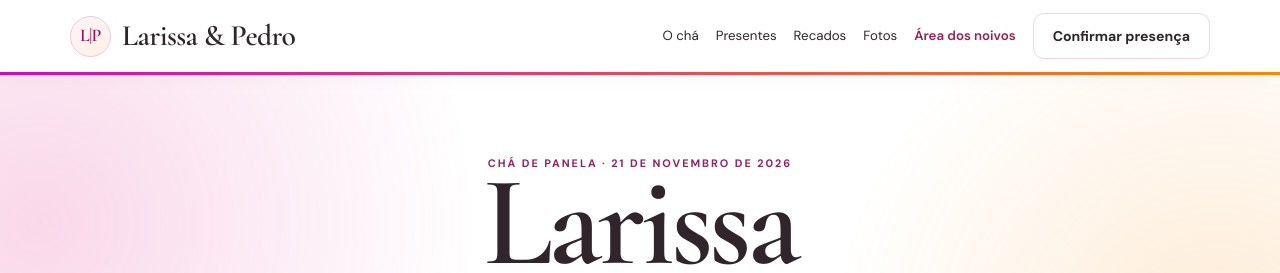
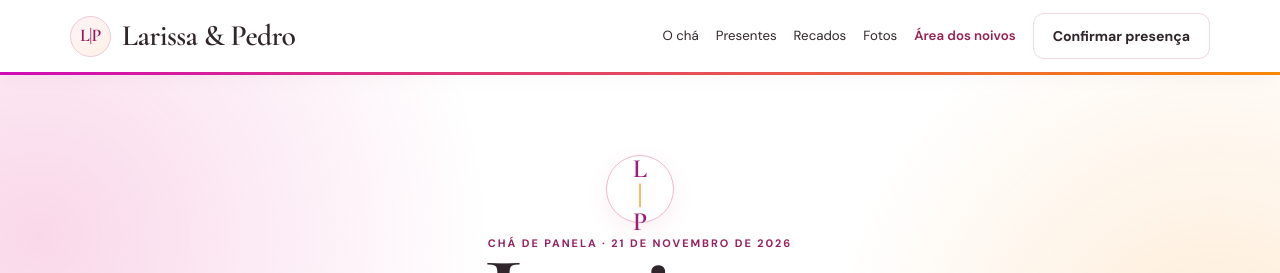
Before and after one commit to depaulapheng/ch-de-panela, a Next.js app: page / in a window 1280 px wide. Shown: the top 273 px of the page. Built offline with nearby package versions, Linux system fonts and the light colour scheme; no server answers; the database is empty.

Commit message:
Exibe monograma no hero com paleta oficial

```diff
--- a/app/page.tsx
+++ b/app/page.tsx
@@ -24,6 +24,7 @@ export default async function Home(){
     <section className="hero">
       <DecorativeBirds/>
       <div className="container section-heading">
+        <div className="hero-monogram" aria-hidden="true">L<span>|</span>P</div>
         <div className="eyebrow">Chá de Panela · 21 de novembro de 2026</div>
         <div className="hero-names">Larissa<br/><span className="hero-amp">&</span><br/>Pedro</div>
         <p className="hero-copy">{s?.guestMessage}</p>
```
